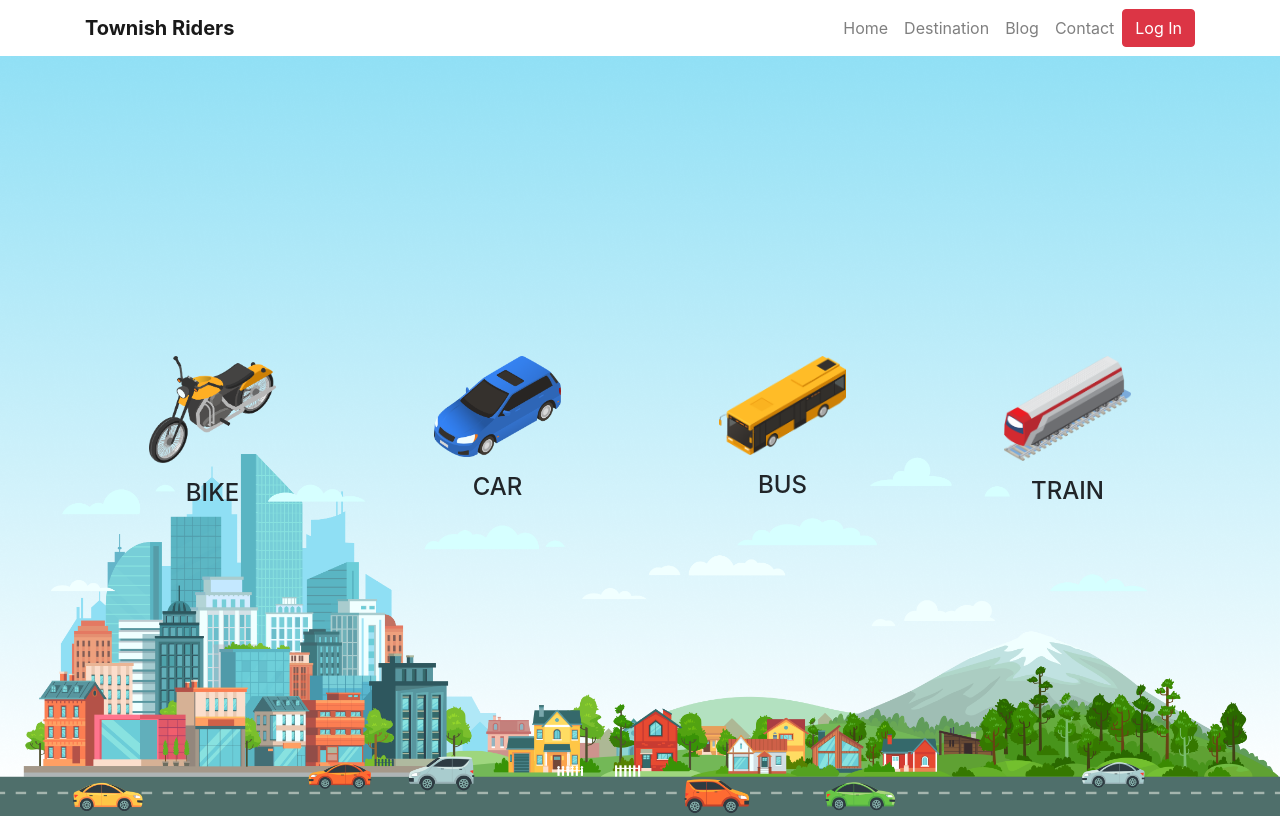
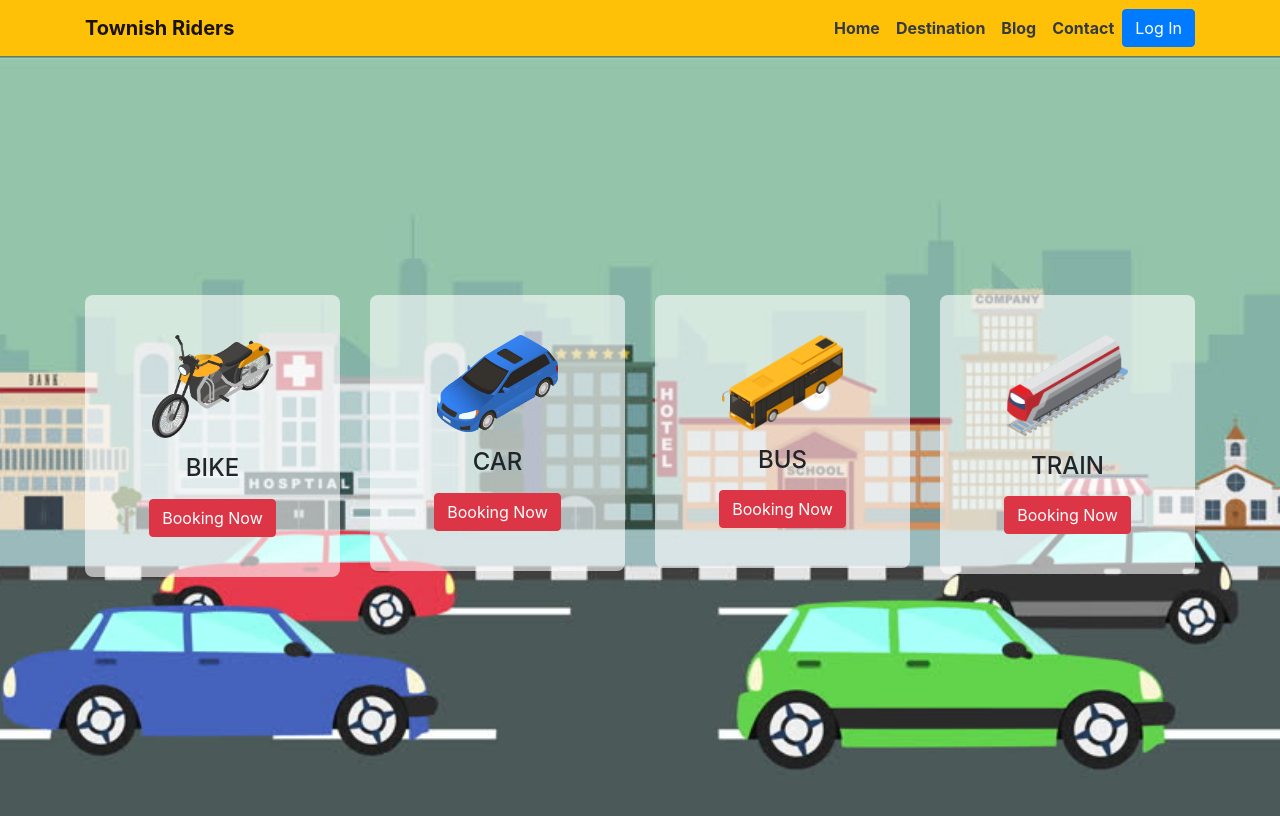
Before and after one commit to programmeranamul/townish-riders, a React (Create React App) app: page / in a window 1280 px wide. Built offline with nearby package versions, Linux system fonts and the light colour scheme.

Commit message:
style update

```diff
--- a/src/App.js
+++ b/src/App.js
@@ -33,9 +33,9 @@ function App() {
           <PrivateRoute path="/destination/:typeOfRides/">
             <Destination />
           </PrivateRoute>
-          <Route path="/destination">
+          <PrivateRoute path="/destination">
             <Destination />
-          </Route>
+          </PrivateRoute>
           <Route path="/blog">
             <Blog />
           </Route>
--- a/src/Compoent/Car/Car.css
+++ b/src/Compoent/Car/Car.css
@@ -1,3 +1,12 @@
 .single-ride:hover{
     cursor: pointer;
 }
+.single-ride{
+    background-color: #ffffff9c;
+    padding: 40px 6px;
+    border-radius: 8px;
+    transition: all .3s ease;
+}
+.single-ride:hover{
+    transform: scale(1.1);
+}
--- a/src/Compoent/Car/Car.js
+++ b/src/Compoent/Car/Car.js
@@ -6,9 +6,12 @@ const Car = (props) => {
     const history = useHistory();
     const { typeOfRides, rideImage } = props.car
     return (
-        <article className="col-md-3 text-center single-ride" onClick={() => history.push(`/destination/${typeOfRides}`)}>
-            <img src={rideImage} alt={typeOfRides} className="w-50" />
-            <h4 className="mt-3">{typeOfRides}</h4>
+        <article className="col-md-3 text-center" onClick={() => history.push(`/destination/${typeOfRides}`)}>
+            <div className="single-ride">
+                <img src={rideImage} alt={typeOfRides} className="w-50" />
+                <h4 className="mt-3">{typeOfRides}</h4>
+                <button className="btn btn-danger mt-2">Booking Now</button>
+            </div>
         </article>
     );
 };
--- a/src/Compoent/Header/Header.js
+++ b/src/Compoent/Header/Header.js
@@ -21,18 +21,18 @@ const Header = () => {
     const [logedInUser, setLogedInUser] = useContext(userContext)
     return (
         <header>
-            <Navbar bg="white" expand="lg">
+            <Navbar bg="warning" expand="lg">
                 <Container>
                     <Navbar.Brand as={Link} to="/">Townish Riders</Navbar.Brand>
                     <Navbar.Toggle aria-controls="basic-navbar-nav" />
                     <Navbar.Collapse id="basic-navbar-nav">
                         <Nav className="ml-auto">
-                            <Nav.Link as={Link} to="/">Home</Nav.Link>
-                            <Nav.Link as={Link} to="/destination">Destination</Nav.Link>
-                            <Nav.Link as={Link} to="/blog">Blog</Nav.Link>
-                            <Nav.Link as={Link} to="/contact">Contact</Nav.Link>
+                            <Nav.Link className="font-weight-bold text-dark" as={Link} to="/">Home</Nav.Link>
+                            <Nav.Link className="font-weight-bold text-dark" as={Link} to="/destination">Destination</Nav.Link>
+                            <Nav.Link className="font-weight-bold text-dark" as={Link} to="/blog">Blog</Nav.Link>
+                            <Nav.Link className="font-weight-bold text-dark" as={Link} to="/contact">Contact</Nav.Link>
                         </Nav>
-                        {logedInUser.email || logedInUser.displayName ? <Button as={Link} to="/" variant="danger" onClick={handelLogOut}>Log Out</Button> : <Button as={Link} to="/login" variant="danger">Log In</Button>}
+                        {logedInUser.email || logedInUser.displayName ? <Button as={Link} to="/" variant="primary" onClick={handelLogOut}>Log Out</Button> : <Button as={Link} to="/login" variant="primary">Log In</Button>}
                     </Navbar.Collapse>
                 </Container>
             </Navbar>
--- a/src/Compoent/Home/Home.css
+++ b/src/Compoent/Home/Home.css
@@ -1,6 +1,6 @@
 main{
     min-height: 95vh;
-    background-image: url('./../../images/Bg.png');
+    background-image: url('./../../images/townishRiders.jpg');
     background-position: bottom;
     background-size: cover;
     align-items: center;
--- a/src/Compoent/LogIn/LogIn.css
+++ b/src/Compoent/LogIn/LogIn.css
@@ -1,7 +1,7 @@
 .logInOrRegisterFrom input,.logInOrRegisterFrom button{
     width: 90%;
     border: none;
-    border-bottom: 1px solid red;
+    border-bottom: 1px solid lightgray;
     margin-top: 30px;
     padding: 5px 10px;
 }
--- a/src/Compoent/LogIn/LogIn.js
+++ b/src/Compoent/LogIn/LogIn.js
@@ -228,7 +228,7 @@ const LogIn = () => {
                                 <a className="custom-color custom-underline" href="#">Forgot Password</a>
                             </div>
                         </div>
-                        <input type="submit" className="btn btn-danger" value={creatNewAccount ? "Create an account" : "login"} />
+                        <input type="submit" className="btn btn-primary" value={creatNewAccount ? "Create an account" : "login"} />
 
                     </form>
                     <p style={{ color: "red" }}>{newUserInfo.error}</p>
```
Also changed, not shown: src/images/townishRiders.jpg (added), 1 other file (tests, documents, lock files or other folders).
